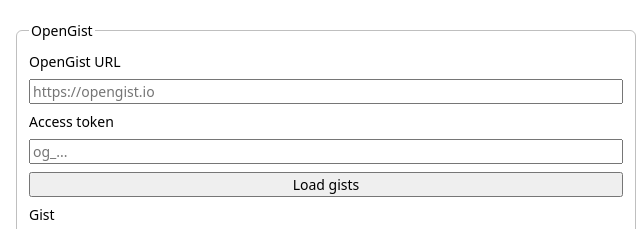
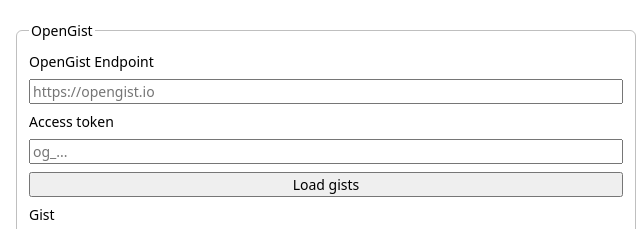
Before and after one commit to JackBailey/Zerosum-Category-Balances, a browser extension: page src/options.html in a window 1280 px wide. Shown: the part 322-551 px from the top of the page, 8-648 px from the left. Drawn offline with Linux system fonts and the light colour scheme; no server answers.

Commit message:
fix: Rename OpenGist URL to Endpoint

```diff
--- a/src/options.html
+++ b/src/options.html
@@ -28,7 +28,7 @@
 
             <fieldset>
                 <legend>OpenGist</legend>
-                <label for="opengist-url">OpenGist URL</label>
+                <label for="opengist-url">OpenGist Endpoint</label>
                 <input id="opengist-url" type="url" placeholder="https://opengist.io" required />
                 <label for="opengist-token">Access token</label>
                 <input id="opengist-token" type="password" placeholder="og_..." autocomplete="off" />
```
